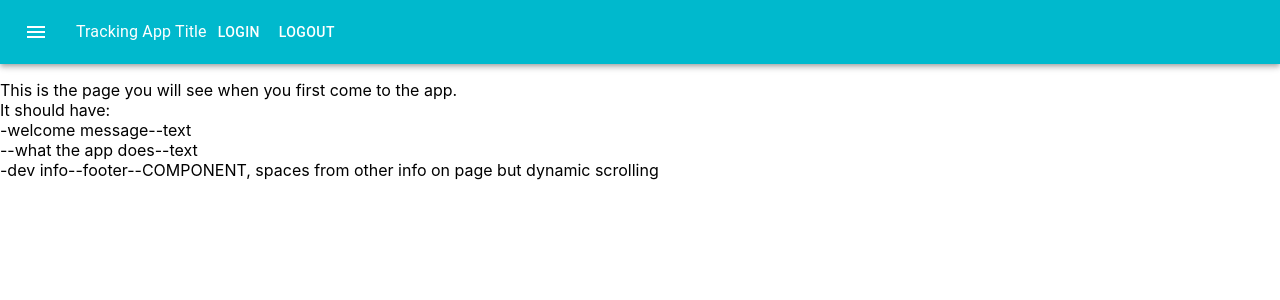
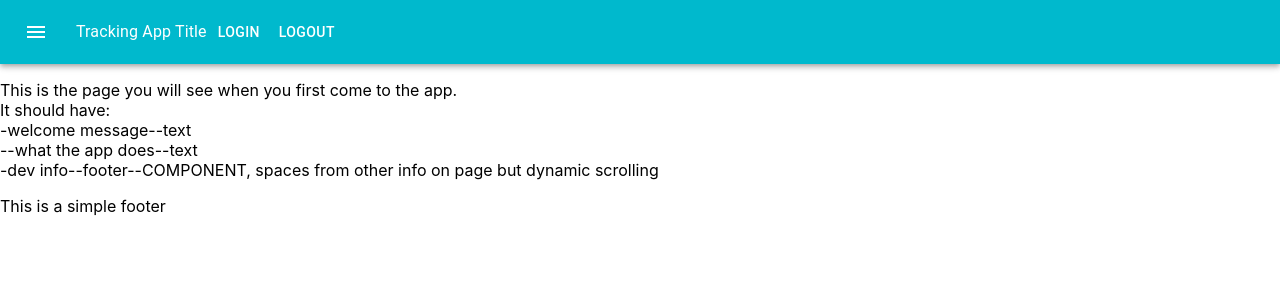
Before and after one commit to SPFlores/Tracking, a React (Create React App) app in the folder client/: page / in a window 1280 px wide. Shown: the top 300 px of the page. Built offline with nearby package versions, Linux system fonts and the light colour scheme.

Commit message:
placeholder footer component

```diff
--- a/client/src/App.js
+++ b/client/src/App.js
@@ -1,6 +1,7 @@
 import React from 'react'
 import Landing from './pages/Landing'
 import Navbar from './components/Navbar'
+import Footer from './components/Footer'
 import { BrowserRouter as Router, Route } from 'react-router-dom'
 
 const App = _ => {
@@ -9,6 +10,7 @@ const App = _ => {
       <Router>
         <Navbar />
         <Route exact path='/' render={_ => (<Landing />)} />
+        <Footer />
       </Router>
     </>
   )
--- /dev/null
+++ b/client/src/components/Footer/Footer.js
@@ -0,0 +1,11 @@
+import React from 'react'
+
+const Footer = _ => {
+  return (
+    <div>
+      <p>This is a simple footer</p>
+    </div>
+  )
+}
+
+export default Footer
--- /dev/null
+++ b/client/src/components/Footer/index.js
@@ -0,0 +1 @@
+export { default } from './Footer.js'
```
